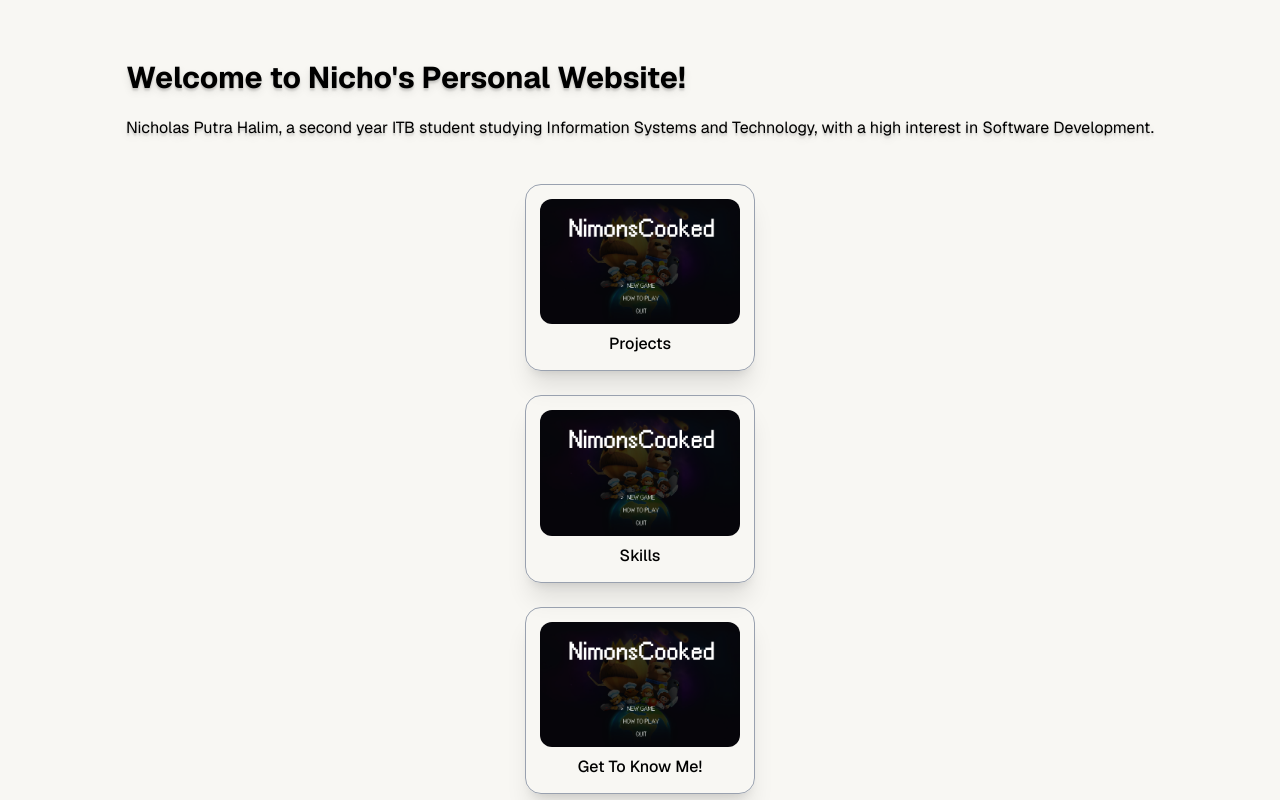
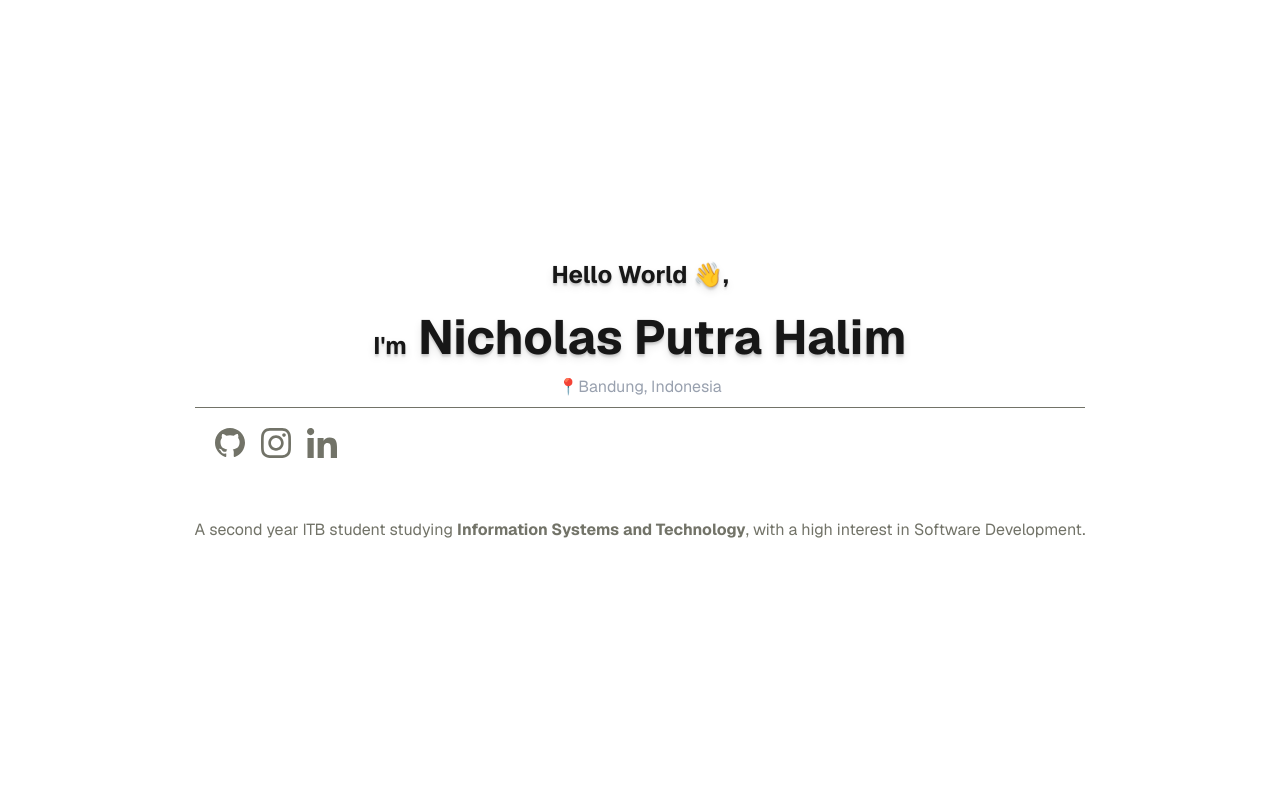
Before and after one commit to nicholasphalim/Website-Portfolio, a Next.js app: page / in a window 1280 px wide. Shown: the top 800 px of the page. Built offline with nearby package versions, Linux system fonts and the light colour scheme.

Commit message:
content: update home page greeting, add contact buttons

```diff
--- a/src/app/page.js
+++ b/src/app/page.js
@@ -1,14 +1,36 @@
 import Image from "next/image";
 import Categories from "./components/Categories"
+import githubLogo from "../../public/github.svg"
+import linkedInLogo from "../../public/linkedin.svg"
+import instagramLogo from "../../public/instagram.svg"
+import Contacts from "./components/Contacts"
 
 export default function Home() {
   return (
-    <div className="flex flex-col min-h-screen items-center justify-center bg-[#F8F7F3] font-sans p-15">
-      <main className="gap-y-8 flex flex-col">
+    <div className="flex flex-col min-h-screen items-center justify-center font-sans px-10">
+      <main className="flex flex-col">
+
         {/* Intro */}
-        <div className="text-shadow-lg text-black flex-col flex gap-y-5">
-          <h1 className="text-3xl font-bold ">Welcome to Nicho's Personal Website!</h1>
-          <p className="">Nicholas Putra Halim, a second year ITB student studying Information Systems and Technology, with a high interest in Software Development.</p>
+        <div className="h-screen flex flex-col justify-center ">
+          <div className="text-shadow-lg flex-col flex px-5 text-center">
+            <h1 className="text-2xl font-bold mb-5">Hello World 👋,</h1>
+            <h2 className="text-5xl font-bold leading-13"> <span className="text-2xl">I'm</span> Nicholas Putra Halim</h2>
+            <p className="text-gray-400 mt-3 text-center text-shadow-none">📍Bandung, Indonesia</p>
+          </div>
+          <hr className=" w-full mt-2 transparent border-tertiary"></hr>
+
+          <div className="flex p-3 justify-items-center ">
+            <Contacts href="https://github.com/nicholasphalim" src="/github.svg"/>
+            <Contacts href="https://instagram.com/nicholasphalim" src="/instagram.svg"/>
+            <Contacts href="https://www.linkedin.com/in/nicholasphalim" src="/linkedin.svg"/>
+          </div>
+          <div className="">
+            <p className="text-center text-tertiary mt-10">A second year ITB student studying <b>Information Systems and Technology</b>, with a high interest in Software Development.</p>
+          </div>
+        </div>
+
+        <div className="mt-10">
+          <p>Let's Connect!</p>
         </div>
 
         {/* Cards */}
```
